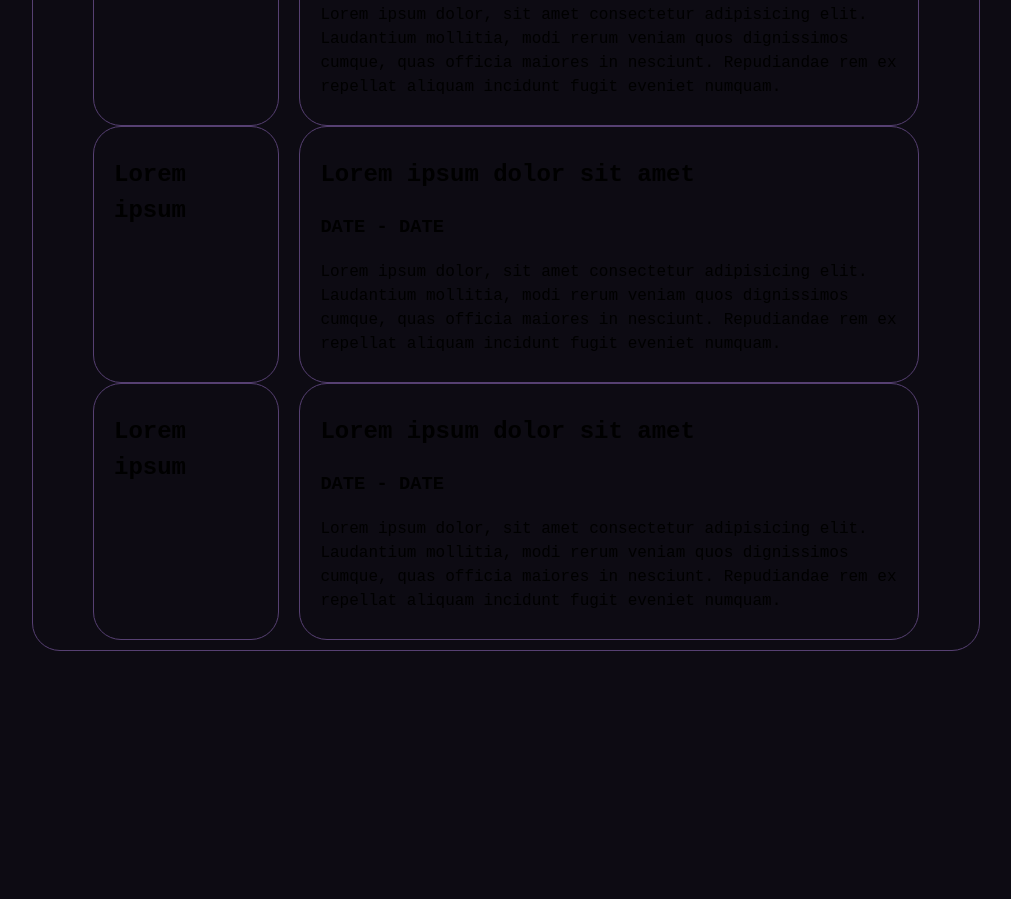
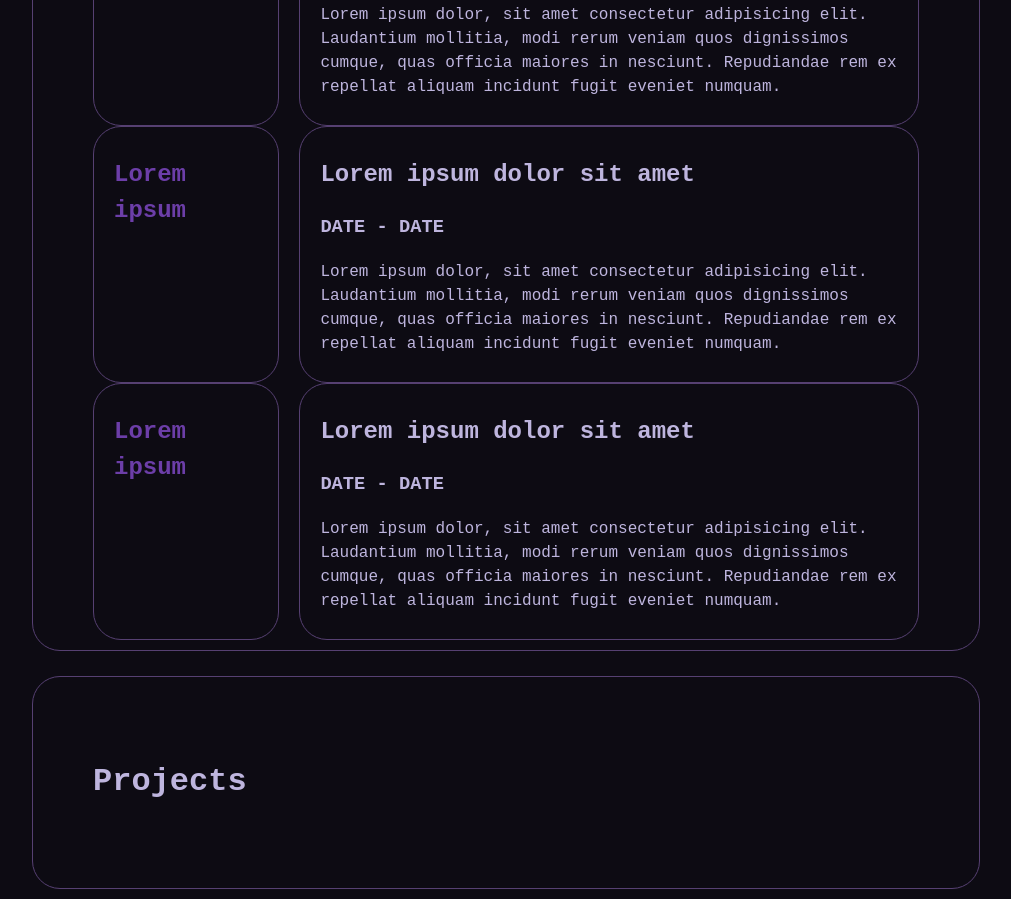
Before and after one commit to soyDiegomaf/Diegomaf-Portfolio, a React (Vite) app: page / in a window 1280 px wide. Shown: the part 1100-1999 px from the top of the page, without its empty margins (134-1145 px from the left). Before the commit the page ends 1761 px from the top, so only its background shows below. Built offline with nearby package versions, Linux system fonts and the light colour scheme.

Commit message:
inicializacion de la seccion de projectos + correccion de colores de los textos

```diff
--- a/src/App.jsx
+++ b/src/App.jsx
@@ -1,6 +1,7 @@
 import NavBar from './components/NavBar/NavBar'
 import About from './components/About/About'
 import Experience from './components/Experience/Experience'
+import Projects from './components/Projects/Projects'
 
 function App() {
   return (
@@ -8,6 +9,7 @@ function App() {
     <NavBar/>
     <About/>
     <Experience/>
+    <Projects/>
     </>
   )
 }
--- a/src/components/Experience/Experience.module.css
+++ b/src/components/Experience/Experience.module.css
@@ -23,14 +23,15 @@
   border-radius: 28px;
   background: var(--crust);
   border: 1px solid var(--highlight);
+  color: var(--accent);
 }
 
 .info {
   width: 80%;
   padding: 10px 20px;
   margin: 0px 0px 0px 10px;
-
   border-radius: 28px;
   background: var(--crust);
   border: 1px solid var(--highlight);
+  color: var(--text);
 }
--- /dev/null
+++ b/src/components/Projects/Projects.jsx
@@ -0,0 +1,13 @@
+import styles from './Projects.module.css'
+
+function Projects () {
+    return (
+        <div id="projects" className={styles.projects}>
+            <div className={styles.card}>
+                <h1>Projects</h1>
+            </div>
+        </div>
+    );
+}
+
+export default Projects;
--- /dev/null
+++ b/src/components/Projects/Projects.module.css
@@ -0,0 +1,11 @@
+.projects {
+  width: 75%;
+  margin: 25px auto 10px;
+}
+
+.card {
+  padding: 60px;
+  border-radius: 28px;
+  background: var(--crust);
+  border: 1px solid var(--highlight);
+}
--- a/src/index.css
+++ b/src/index.css
@@ -14,6 +14,7 @@
   font-family: monospace, system-ui, Avenir, Helvetica, Arial, sans-serif;
   line-height: 1.5;
   font-weight: 400;
+  color: var(--text);
 
   color-scheme: light dark;
   background-color: var(--crust);
```
